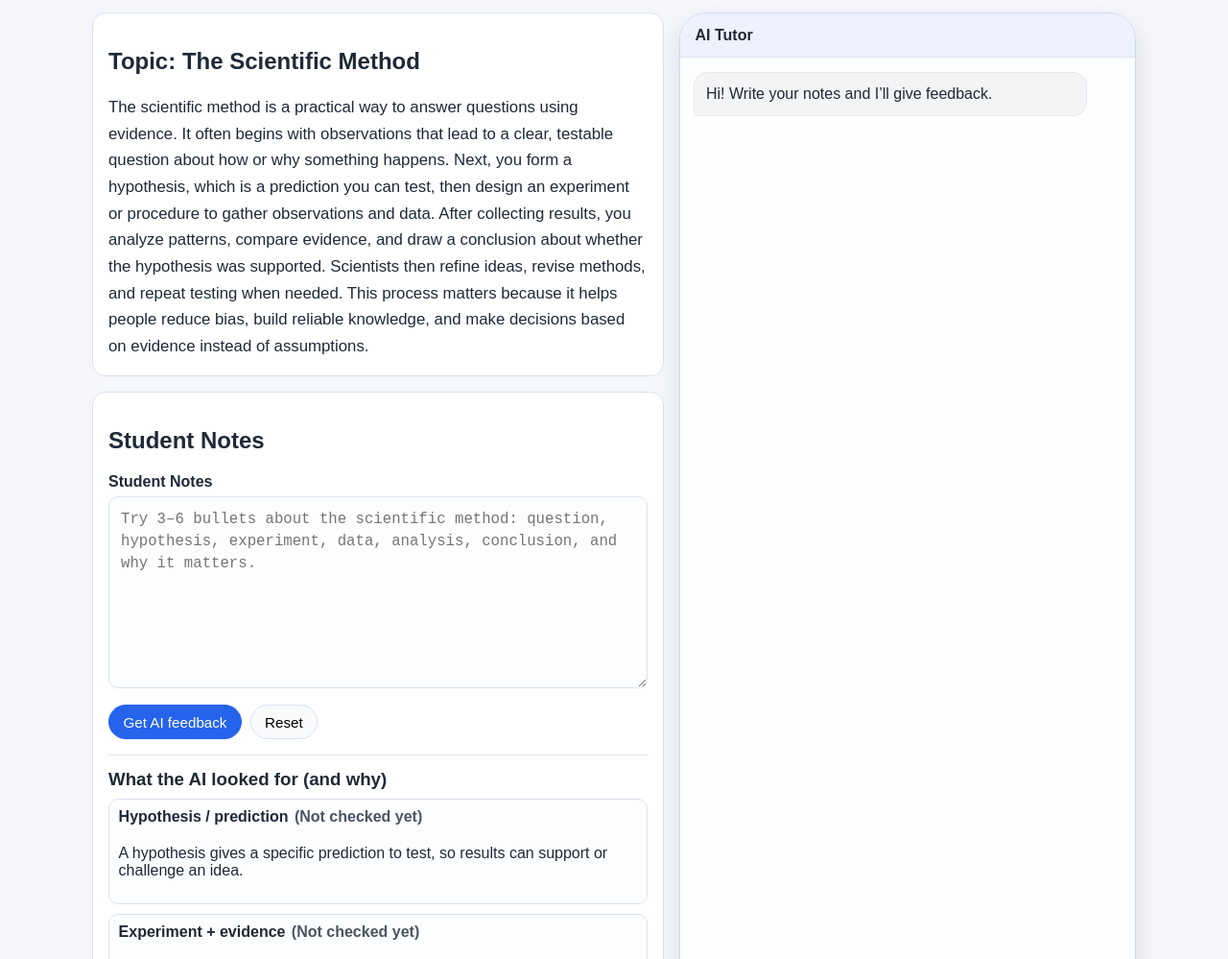
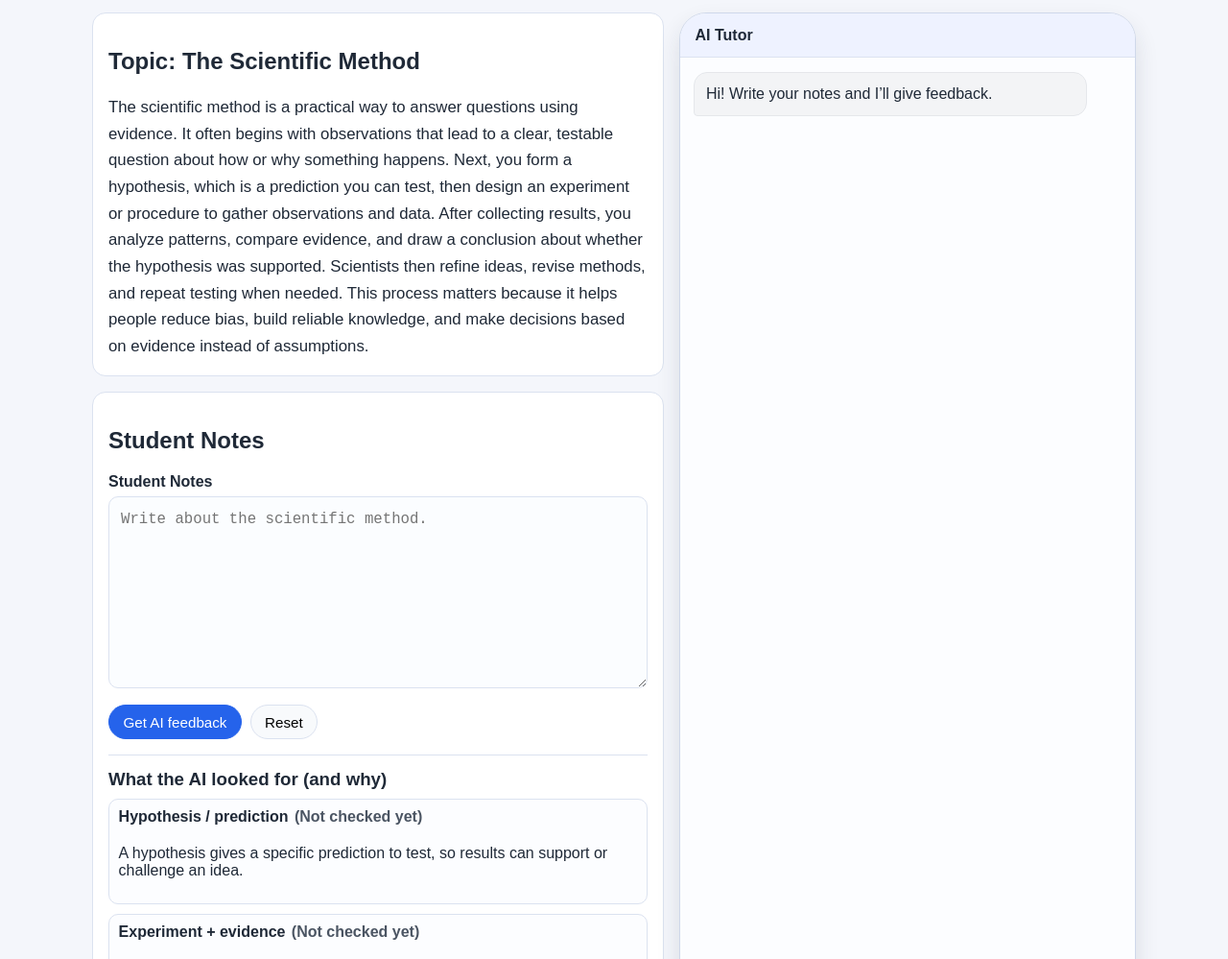
Before and after one commit to HarG2004/NoteFeatureTest, a plain HTML site: page index.html in a window 1280 px wide. Shown: the part 101-1100 px from the top of the page at 96% size. Drawn offline with Linux system fonts and the light colour scheme.

Commit message:
Update textarea placeholder for student notes

```diff
--- a/index.html
+++ b/index.html
@@ -26,7 +26,7 @@
           <textarea
             id="notesText"
             aria-label="Student notes"
-            placeholder="Try 3–6 bullets about the scientific method: question, hypothesis, experiment, data, analysis, conclusion, and why it matters."
+            placeholder="Write about the scientific method."
           ></textarea>
 
           <div class="action-buttons">
```
